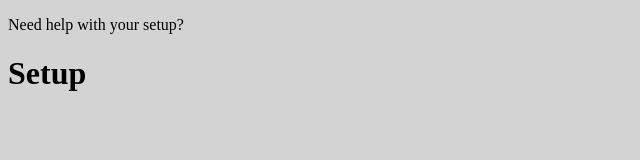
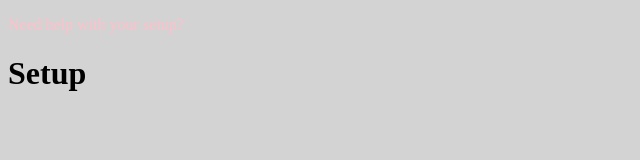
Before and after one commit to Ninjasaur/GrizzHacks-4, a plain HTML site: page index.html in a window 1280 px wide. Shown: the whole page, without its empty margins (0-640 px from the left). Drawn offline with Linux system fonts and the light colour scheme.

Commit message:
Update main.css

```diff
--- a/main.css
+++ b/main.css
@@ -1,3 +1,6 @@
 body{
-    background-color: #D3D3D3
+    background-color: #D3D3D3;
     }
+.help{
+    color: pink;
+}
```
